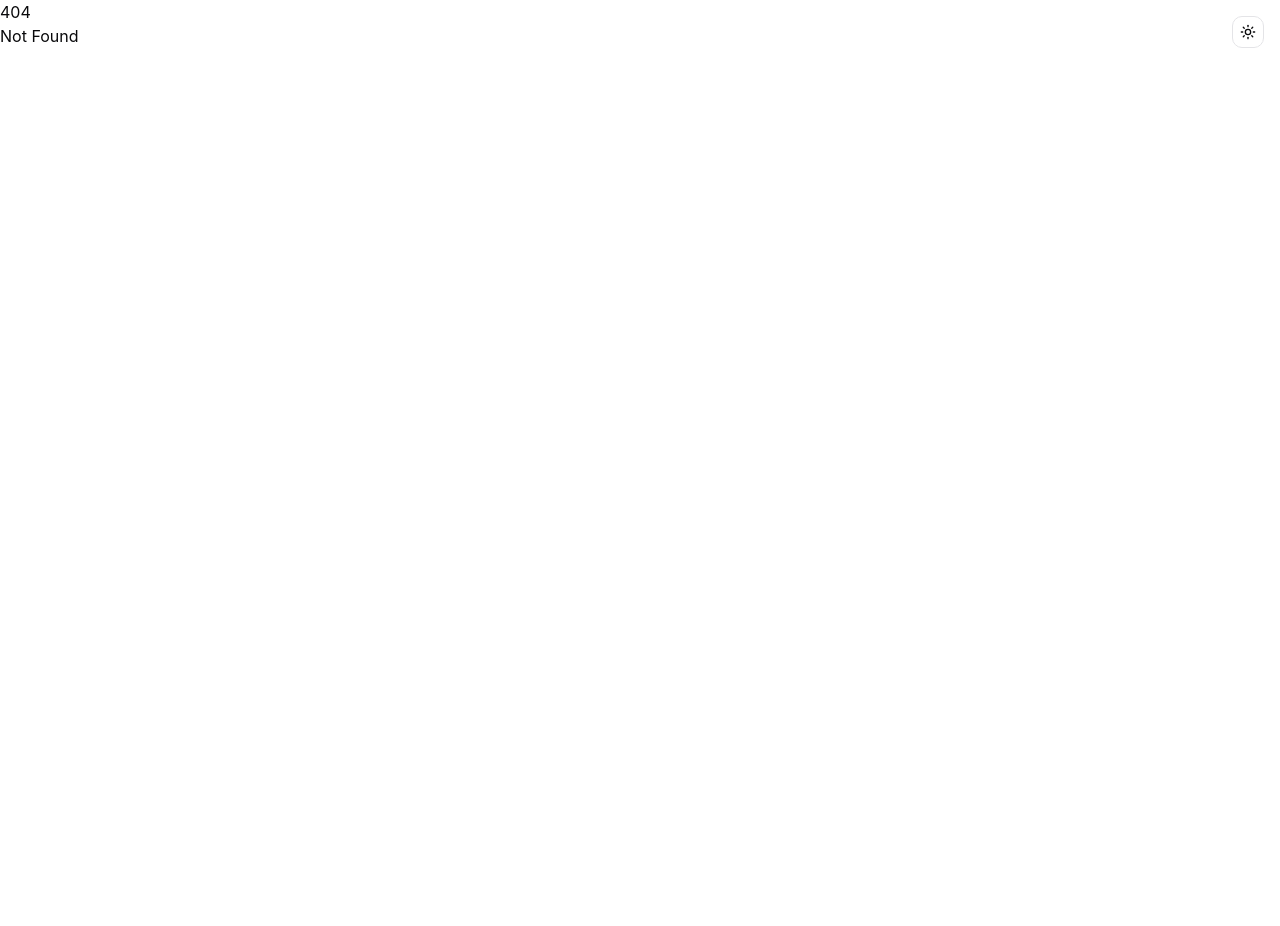
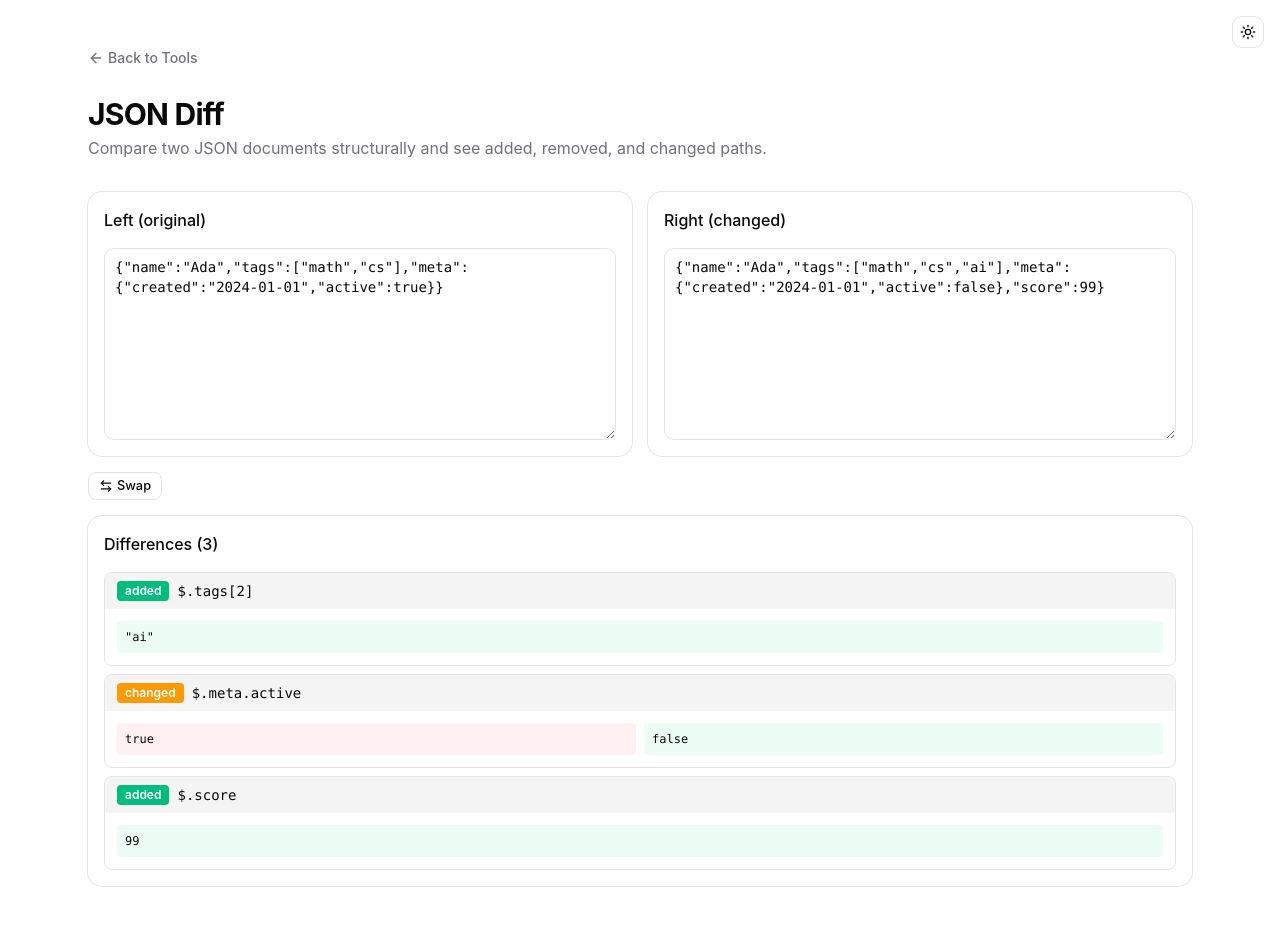
Before and after one commit to orykr/tool.ory.kr, a SvelteKit app in the folder frontend/: page /json-diff in a window 1280 px wide. Before the commit this address had no page. Shown: the top 926 px of the page. Before the commit the page ends 800 px from the top, so only its background shows below. Built offline with nearby package versions, Linux system fonts and the light colour scheme.

Commit message:
feat(json-diff): add structural JSON diff (added/removed/changed)

```diff
--- /dev/null
+++ b/frontend/src/lib/json-diff.ts
@@ -0,0 +1,66 @@
+export type DiffEntry =
+	| { kind: "added"; path: string; value: unknown }
+	| { kind: "removed"; path: string; value: unknown }
+	| { kind: "changed"; path: string; from: unknown; to: unknown };
+
+export function diffJson(a: unknown, b: unknown, path = "$"): DiffEntry[] {
+	const out: DiffEntry[] = [];
+	walk(a, b, path, out);
+	return out;
+}
+
+function walk(a: unknown, b: unknown, path: string, out: DiffEntry[]): void {
+	if (deepEqual(a, b)) return;
+
+	if (typeof a !== typeof b || a === null || b === null || Array.isArray(a) !== Array.isArray(b)) {
+		out.push({ kind: "changed", path, from: a, to: b });
+		return;
+	}
+
+	if (Array.isArray(a) && Array.isArray(b)) {
+		const max = Math.max(a.length, b.length);
+		for (let i = 0; i < max; i++) {
+			const childPath = `${path}[${i}]`;
+			if (i >= a.length) out.push({ kind: "added", path: childPath, value: b[i] });
+			else if (i >= b.length) out.push({ kind: "removed", path: childPath, value: a[i] });
+			else walk(a[i], b[i], childPath, out);
+		}
+		return;
+	}
+
+	if (a && b && typeof a === "object" && typeof b === "object") {
+		const aObj = a as Record<string, unknown>;
+		const bObj = b as Record<string, unknown>;
+		const keys = new Set([...Object.keys(aObj), ...Object.keys(bObj)]);
+		for (const k of keys) {
+			const childPath = `${path}.${k}`;
+			if (!(k in aObj)) out.push({ kind: "added", path: childPath, value: bObj[k] });
+			else if (!(k in bObj)) out.push({ kind: "removed", path: childPath, value: aObj[k] });
+			else walk(aObj[k], bObj[k], childPath, out);
+		}
+		return;
+	}
+
+	out.push({ kind: "changed", path, from: a, to: b });
+}
+
+function deepEqual(a: unknown, b: unknown): boolean {
+	if (a === b) return true;
+	if (typeof a !== typeof b || a === null || b === null) return false;
+	if (Array.isArray(a) && Array.isArray(b)) {
+		if (a.length !== b.length) return false;
+		for (let i = 0; i < a.length; i++) if (!deepEqual(a[i], b[i])) return false;
+		return true;
+	}
+	if (typeof a === "object" && typeof b === "object") {
+		const aKeys = Object.keys(a as Record<string, unknown>);
+		const bKeys = Object.keys(b as Record<string, unknown>);
+		if (aKeys.length !== bKeys.length) return false;
+		for (const k of aKeys) {
+			if (!Object.prototype.hasOwnProperty.call(b, k)) return false;
+			if (!deepEqual((a as Record<string, unknown>)[k], (b as Record<string, unknown>)[k])) return false;
+		}
+		return true;
+	}
+	return false;
+}
--- a/frontend/src/routes/+page.svelte
+++ b/frontend/src/routes/+page.svelte
@@ -301,6 +301,11 @@
 			href: "/gradient",
 			title: "CSS Gradient Generator",
 			description: "Build linear, radial, or conic CSS gradients with color stops."
+		},
+		{
+			href: "/json-diff",
+			title: "JSON Diff",
+			description: "Structurally compare two JSON documents (added/removed/changed)."
 		}
 	];
 </script>
--- /dev/null
+++ b/frontend/src/routes/json-diff/+page.svelte
@@ -0,0 +1,126 @@
+<script lang="ts">
+	import * as Card from "$lib/components/ui/card/index.js";
+	import { Button } from "$lib/components/ui/button/index.js";
+	import { Textarea } from "$lib/components/ui/textarea/index.js";
+	import ArrowLeft from "@lucide/svelte/icons/arrow-left";
+	import ArrowLeftRight from "@lucide/svelte/icons/arrow-left-right";
+	import { diffJson, type DiffEntry } from "$lib/json-diff";
+
+	let leftInput = $state(
+		'{"name":"Ada","tags":["math","cs"],"meta":{"created":"2024-01-01","active":true}}'
+	);
+	let rightInput = $state(
+		'{"name":"Ada","tags":["math","cs","ai"],"meta":{"created":"2024-01-01","active":false},"score":99}'
+	);
+
+	let result = $derived.by(() => {
+		try {
+			const a = JSON.parse(leftInput);
+			const b = JSON.parse(rightInput);
+			return { ok: true as const, entries: diffJson(a, b) };
+		} catch (e) {
+			return { ok: false as const, error: (e as Error).message };
+		}
+	});
+
+	function swap() {
+		[leftInput, rightInput] = [rightInput, leftInput];
+	}
+
+	function format(value: unknown): string {
+		try {
+			return JSON.stringify(value, null, 2);
+		} catch {
+			return String(value);
+		}
+	}
+
+	function badgeClass(kind: DiffEntry["kind"]): string {
+		if (kind === "added") return "bg-emerald-500 text-white";
+		if (kind === "removed") return "bg-rose-500 text-white";
+		return "bg-amber-500 text-white";
+	}
+</script>
+
+<main class="container mx-auto max-w-6xl px-6 py-12">
+	<nav class="mb-6">
+		<a
+			href="/"
+			class="text-muted-foreground hover:text-foreground inline-flex items-center gap-1 text-sm font-medium transition-colors"
+		>
+			<ArrowLeft class="h-4 w-4" />
+			Back to Tools
+		</a>
+	</nav>
+
+	<header class="mb-8">
+		<h1 class="text-3xl font-bold tracking-tight">JSON Diff</h1>
+		<p class="text-muted-foreground mt-1">
+			Compare two JSON documents structurally and see added, removed, and changed paths.
+		</p>
+	</header>
+
+	<div class="mb-4 grid gap-4 md:grid-cols-2">
+		<Card.Root>
+			<Card.Header><Card.Title class="text-base">Left (original)</Card.Title></Card.Header>
+			<Card.Content>
+				<Textarea bind:value={leftInput} class="min-h-48 font-mono text-sm" />
+			</Card.Content>
+		</Card.Root>
+		<Card.Root>
+			<Card.Header><Card.Title class="text-base">Right (changed)</Card.Title></Card.Header>
+			<Card.Content>
+				<Textarea bind:value={rightInput} class="min-h-48 font-mono text-sm" />
+			</Card.Content>
+		</Card.Root>
+	</div>
+
+	<div class="mb-4">
+		<Button variant="outline" size="sm" onclick={swap}>
+			<ArrowLeftRight />
+			Swap
+		</Button>
+	</div>
+
+	<Card.Root>
+		<Card.Header>
+			<Card.Title class="text-base">
+				{#if result.ok}Differences ({result.entries.length}){:else}Error{/if}
+			</Card.Title>
+		</Card.Header>
+		<Card.Content>
+			{#if !result.ok}
+				<div
+					class="border-destructive/50 bg-destructive/10 text-destructive rounded-md border p-3 text-sm"
+				>
+					{result.error}
+				</div>
+			{:else if result.entries.length === 0}
+				<p class="text-muted-foreground text-sm">No differences. The documents are equal.</p>
+			{:else}
+				<ul class="space-y-2">
+					{#each result.entries as e, i (i)}
+						<li class="rounded-md border">
+							<div class="bg-muted flex items-center gap-2 rounded-t-md px-3 py-2">
+								<span class="rounded px-2 py-0.5 text-xs font-semibold {badgeClass(e.kind)}">
+									{e.kind}
+								</span>
+								<code class="font-mono text-sm">{e.path}</code>
+							</div>
+							<div class="grid grid-cols-1 gap-2 p-3 text-sm md:grid-cols-2">
+								{#if e.kind === "removed"}
+									<pre class="bg-rose-50 dark:bg-rose-950/40 overflow-x-auto rounded p-2 font-mono text-xs md:col-span-2">{format(e.value)}</pre>
+								{:else if e.kind === "added"}
+									<pre class="bg-emerald-50 dark:bg-emerald-950/40 overflow-x-auto rounded p-2 font-mono text-xs md:col-span-2">{format(e.value)}</pre>
+								{:else}
+									<pre class="bg-rose-50 dark:bg-rose-950/40 overflow-x-auto rounded p-2 font-mono text-xs">{format(e.from)}</pre>
+									<pre class="bg-emerald-50 dark:bg-emerald-950/40 overflow-x-auto rounded p-2 font-mono text-xs">{format(e.to)}</pre>
+								{/if}
+							</div>
+						</li>
+					{/each}
+				</ul>
+			{/if}
+		</Card.Content>
+	</Card.Root>
+</main>
```
